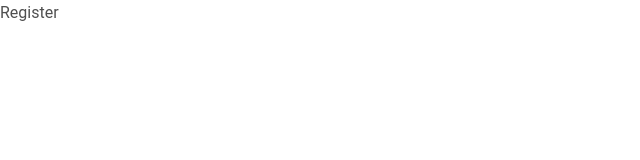
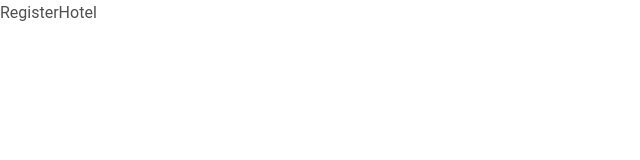
Before and after one commit to manu-karenite/Pet-Life, a React (Create React App) app in the folder client/: page /hotel/register in a window 1280 px wide. Shown: the top 160 px of the page, without its empty margins (0-640 px from the left). Built offline with nearby package versions, Linux system fonts and the light colour scheme.

Commit message:
Created A Page for Hotels Regisration

```diff
--- a/client/src/Pages/Hotels/Register.js
+++ b/client/src/Pages/Hotels/Register.js
@@ -1,7 +1,7 @@
 import React from "react";
 
-const Register = () => {
-  return <div>Register</div>;
+const RegisterHotel = () => {
+  return <div>RegisterHotel</div>;
 };
 
-export default Register;
+export default RegisterHotel;
```
